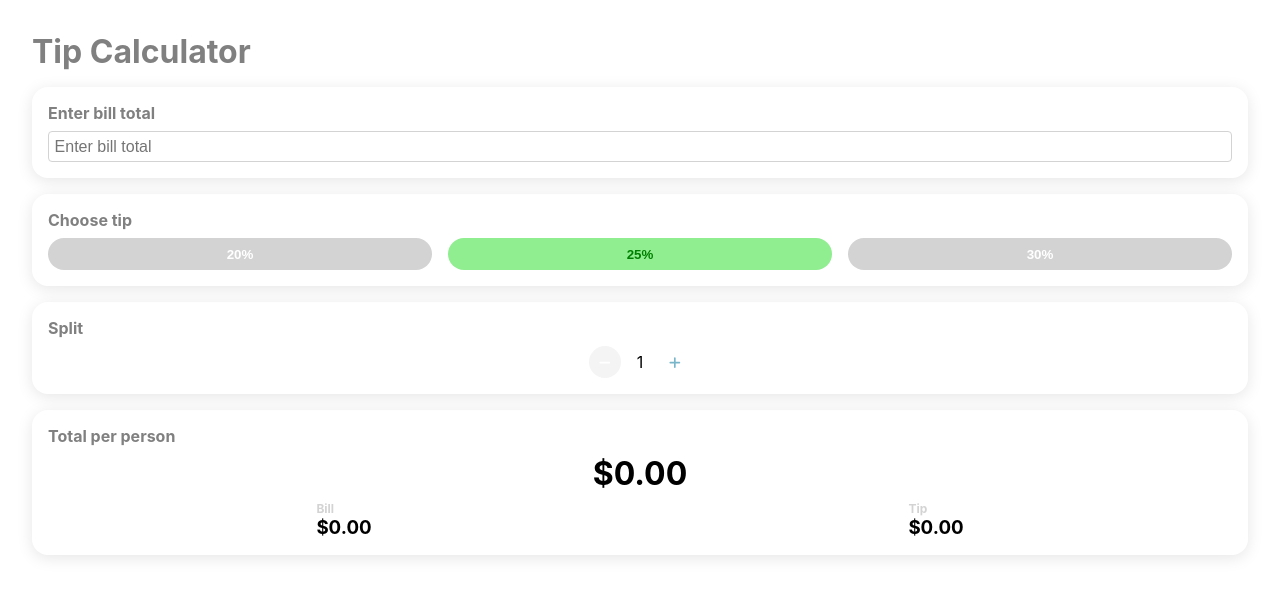
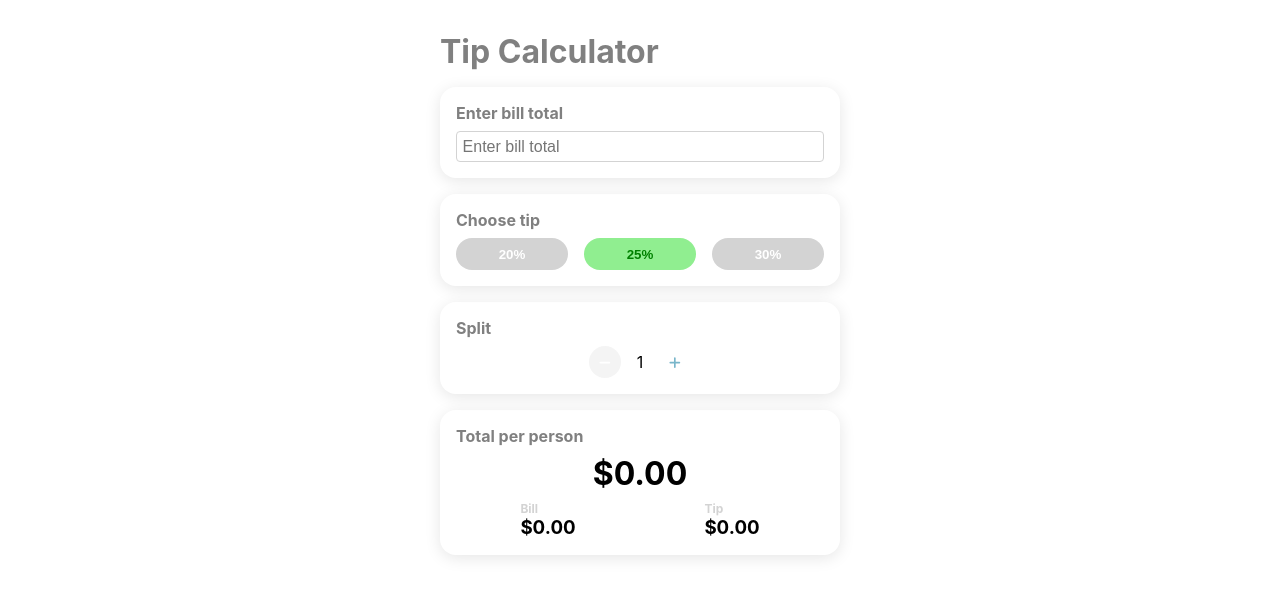
Before and after one commit to jathom30/tip-calc, a React (Create React App) app: page / in a window 1280 px wide. Shown: the top 596 px of the page. Built offline with nearby package versions, Linux system fonts and the light colour scheme.

Commit message:
max-width

```diff
--- a/src/App.scss
+++ b/src/App.scss
@@ -1,4 +1,6 @@
 .App {
+  max-width: 400px;
+  margin: 0 auto;
   display: flex;
   flex-direction: column;
   gap: 1rem;
```
